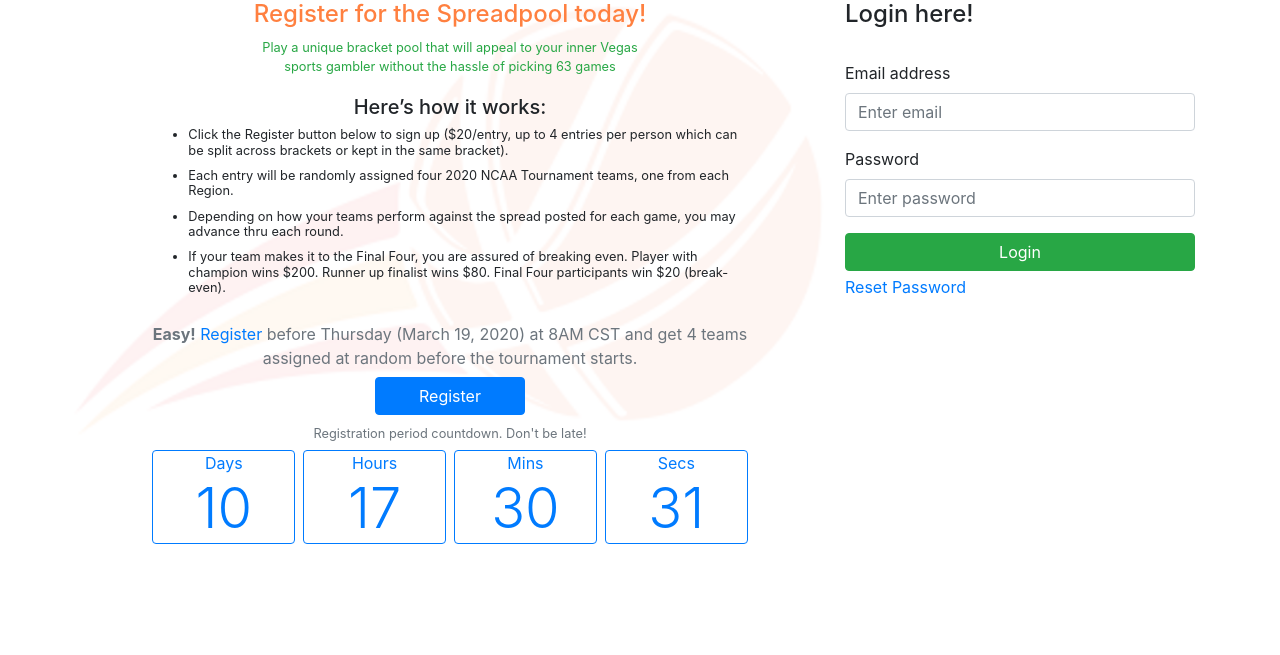
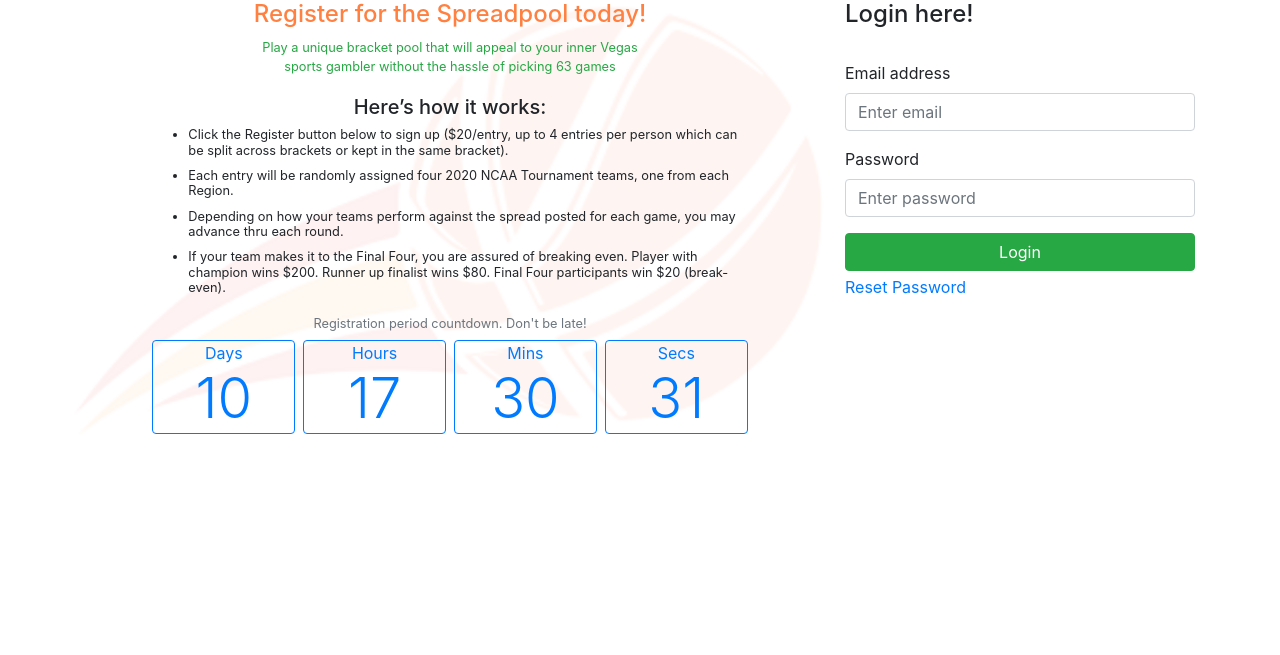
Before and after one commit to paulrmaurer1/spreadpool, a Django app: page /login/ in a window 1280 px wide. Shown: the part 100-755 px from the top of the page. Run offline with Django 3.2, Linux system fonts and the light colour scheme; parts of the project's set-up code (start-up, migrations or seed data) failed here and were passed over; some libraries are stand-ins or nearby versions.

Commit message:
login page change

```diff
--- a/spreadpool/bracket/front-end/src/app/team-nextup/team-nextup.component.ts
+++ b/spreadpool/bracket/front-end/src/app/team-nextup/team-nextup.component.ts
@@ -17,13 +17,11 @@ export class TeamNextupComponent implements OnInit {
 	@Input('region') _region_id: number;
 
 	_nextup_game: string;
-	_nextGame: GameData;
 	_lastGame: MatchupLastGameData;
 
 	constructor(
 	  	private router: Router,
 		private _matchupService: MatchupService,
-		private _gameService: GameService,
 		private _userService: UserService) { }
 
 	ngOnInit() {
@@ -96,6 +94,6 @@ export class TeamNextupComponent implements OnInit {
 				this._region_id = this._lastGame.region_id;
 
 			} //end else
-		}) // end this._gameService subscribe
+		}) // end this._matchupService.getMatchupLastGame subscribe
 	} //end ngOnInit
 } //end export class
--- a/spreadpool/templates/registration/login.html
+++ b/spreadpool/templates/registration/login.html
@@ -30,7 +30,7 @@
 					<li>If your team makes it to the Final Four, you are assured of breaking even. Player with champion wins $200. Runner up finalist wins $80. Final Four participants win $20 (break-even).</li>
 				</ul>
 				<!-- UNCOMMENT THIS DURING REGISTRATION PERIOD -->
-				<h5 class="pt-2"><small class="text-muted"><strong>Easy!</strong> <a href="{% url 'bracket:signup' %}">Register</a> before Thursday (March 19, 2020) at 8AM CST and get 4 teams assigned at random before the tournament starts.</small></h5>
+				<!-- <h5 class="pt-2"><small class="text-muted"><strong>Easy!</strong> <a href="{% url 'bracket:signup' %}">Register</a> before Thursday (March 19, 2020) at 8AM CST and get 4 teams assigned at random before the tournament starts.</small></h5> -->
 
 				<!-- UNCOMMENT THIS AFTER REGISTRATION PERIOD -->
 <!-- 				<h5 class="pt-2"><small class="text-muted">**** Registration is now closed ****</small></h5>
@@ -38,9 +38,10 @@
 				<br> -->
 
 				<!-- UNCOMMENT THIS DURING REGISTRATION PERIOD -->
-				<form action = "{% url 'bracket:signup' %}">
+				<!-- <form action = "{% url 'bracket:signup' %}">
 					<button class="btn btn-primary custom" type="submit">Register</button>
-				</form>
+				</form> -->
+
 				<h6 class="mt-2 mb-1"><small class="text-muted">Registration period countdown. Don't be late!</small></h6>
 
 				<!-- Display the countdown timer in an element -->
```
